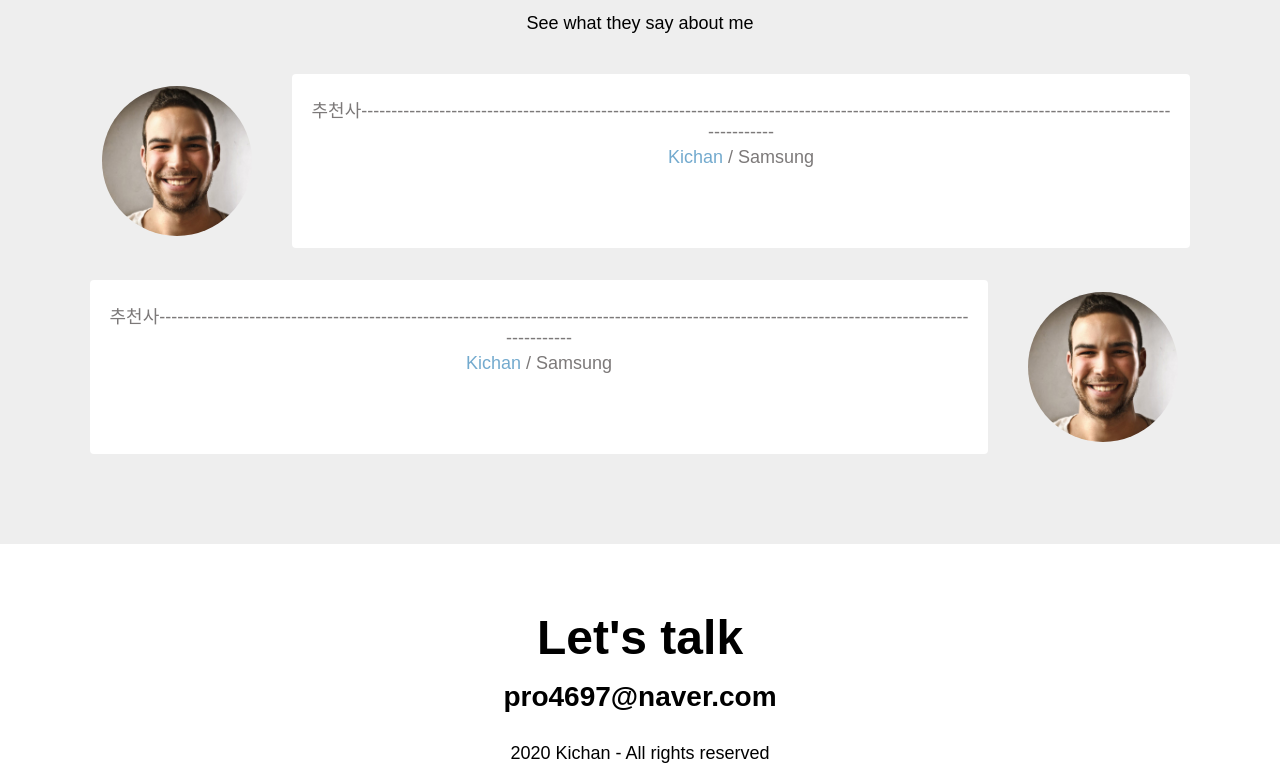
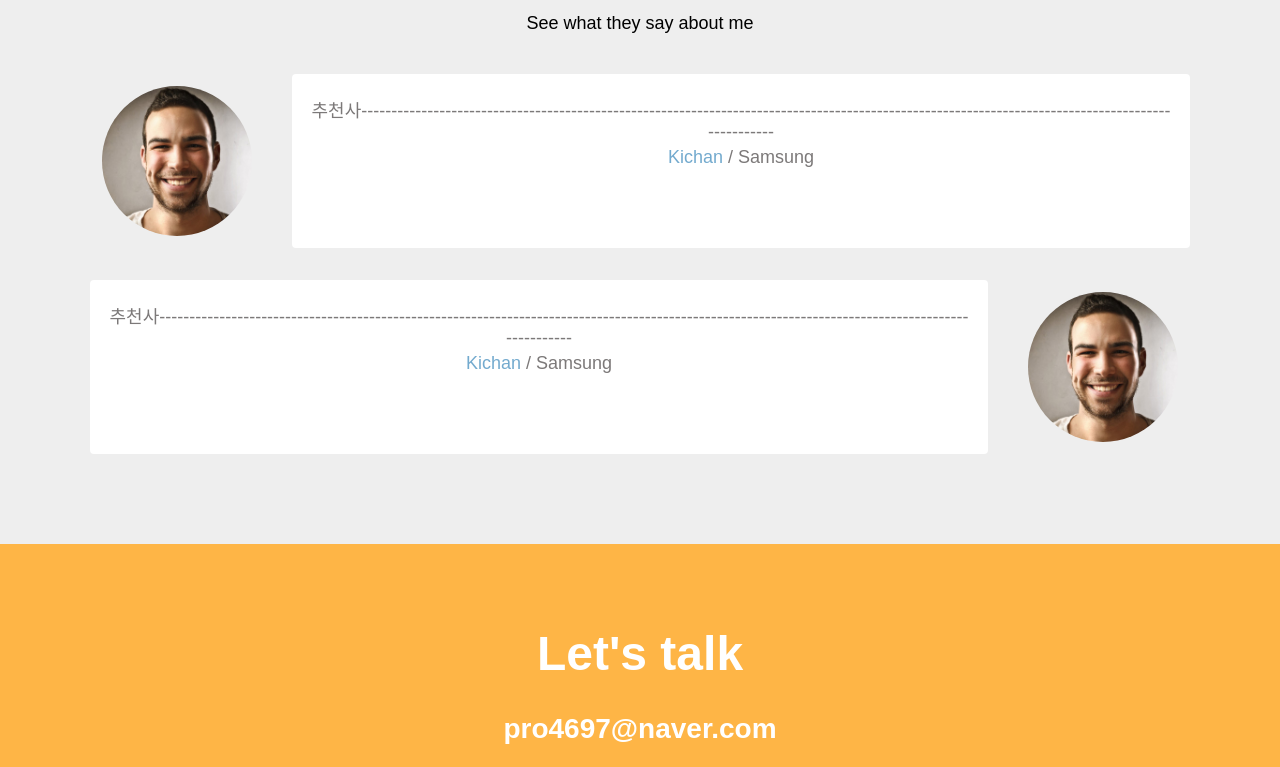
Before and after one commit to pro4697/Portfolio, a plain HTML site: page index.html in a window 1280 px wide. Shown: the part 2640-3407 px from the top of the page. Drawn offline with Linux system fonts and the light colour scheme; a web font is replaced by a local one.

Commit message:
CSS : Contact

```diff
--- a/index.html
+++ b/index.html
@@ -64,17 +64,17 @@
         </div>
         <div class="major">
           <div class="major__icon">
-            <i class="fas fa-mobile"></i>
+            <i class="fas fa-server"></i>
           </div>
-          <div class="major__title">.....</div>
-          <div class="major__description">.....</div>
+          <div class="major__title">Back-end</div>
+          <div class="major__description">PHP, Node.js</div>
         </div>
         <div class="major">
           <div class="major__icon">
-            <i class="fas fa-server"></i>
+            <i class="fas fa-mobile"></i>
           </div>
-          <div class="major__title">Back-end</div>
-          <div class="major__description">Php, Node.js</div>
+          <div class="major__title">Mobile</div>
+          <div class="major__description">.....</div>
         </div>
       </div>
 
--- a/style.css
+++ b/style.css
@@ -30,7 +30,7 @@
   --size-border-radius: 4px;
 
   /* Animation */
-  --animation-duration: 300ms;
+  --animation-duration: 220ms;
 }
 
 /* Universal Tag */
@@ -423,3 +423,32 @@ p {
 .testimonial__speech-bubble a {
   color: var(--color-blue);
 }
+
+/* Contact */
+#contact {
+  background-color: var(--color-orange);
+}
+
+.contact__title,
+.contact__email,
+.contact__rights {
+  color: var(--color-white);
+}
+
+.contact__title {
+  margin: 32px 0;
+}
+
+.contact__links {
+  font-size: var(--font-large);
+  margin: 24px 0;
+}
+
+.contact__links i {
+  transition: all var(--animation-duration) ease-in;
+}
+
+.contact__links i:hover {
+  transform: scale(1.2);
+  color: var(--color-light-grey);
+}
```
